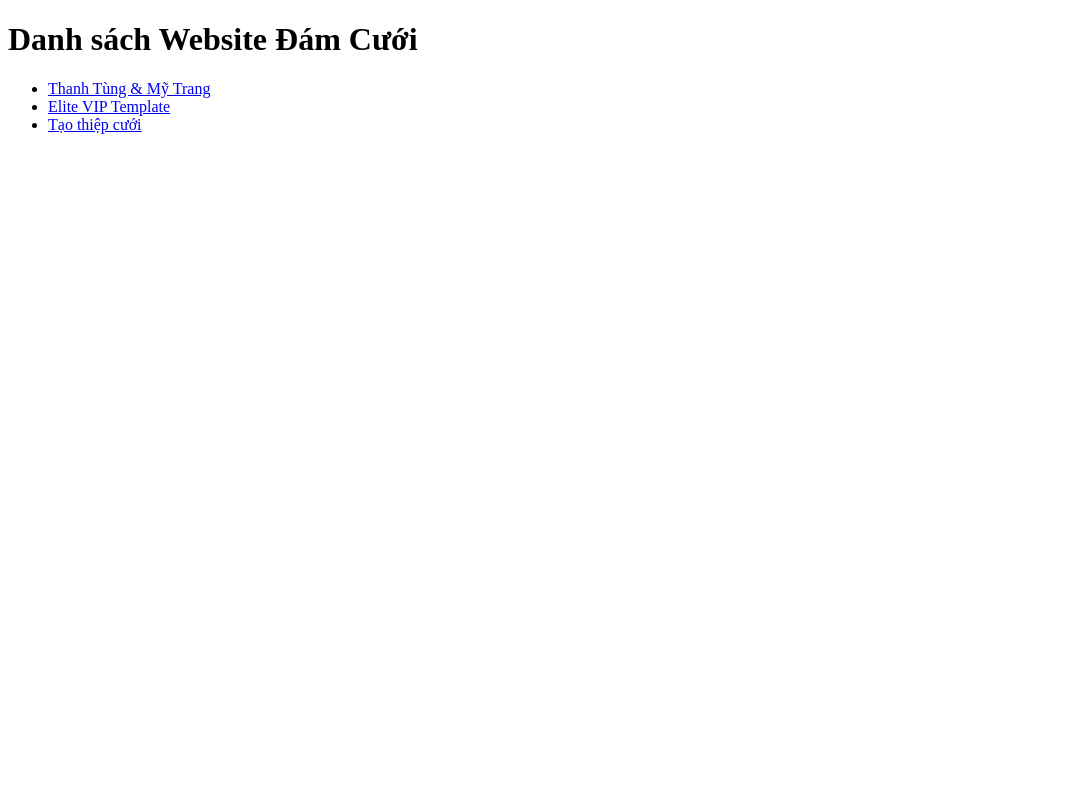
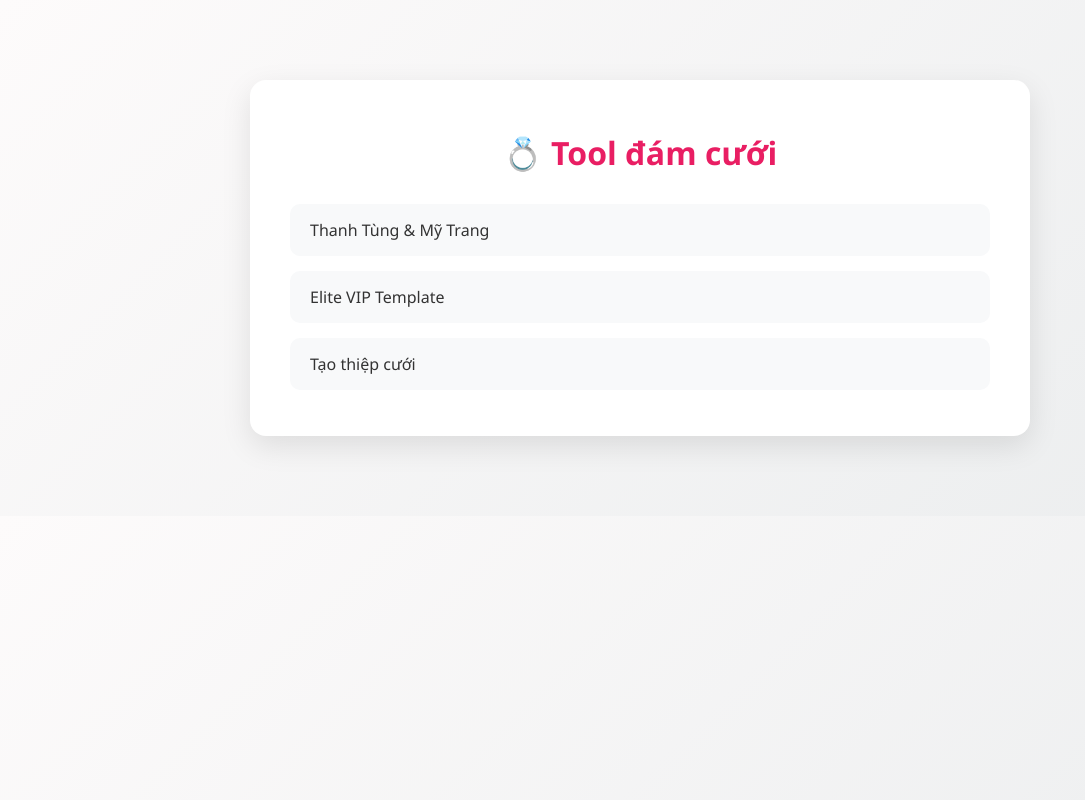
Before and after one commit to longnhatnguyen/wedding, a plain HTML site: page index.html in a window 1280 px wide. Shown: the whole page, without its empty margins (0-1085 px from the left). Drawn offline with Linux system fonts and the light colour scheme.

Commit message:
Update index.html

```diff
--- a/index.html
+++ b/index.html
@@ -1,13 +1,68 @@
+<!DOCTYPE html>
+<html lang="vi">
+<head>
+    <meta charset="UTF-8">
+    <title>Wedding Sites</title>
+    <style>
+        body {
+            font-family: 'Segoe UI', Tahoma, Geneva, Verdana, sans-serif;
+            background: linear-gradient(135deg, #fdfbfb, #ebedee);
+            margin: 0;
+            padding: 0;
+        }
 
-        <!DOCTYPE html>
-        <html>
-        <head><title>Wedding Sites</title></head>
+        .container {
+            max-width: 700px;
+            margin: 80px auto;
+            background: #fff;
+            padding: 30px 40px;
+            border-radius: 16px;
+            box-shadow: 0 10px 30px rgba(0,0,0,0.1);
+        }
+
+        h1 {
+            text-align: center;
+            color: #e91e63;
+            margin-bottom: 30px;
+        }
+
+        ul {
+            list-style: none;
+            padding: 0;
+        }
+
+        li {
+            margin: 15px 0;
+        }
+
+        a {
+            display: block;
+            text-decoration: none;
+            padding: 15px 20px;
+            border-radius: 10px;
+            background: #f8f9fa;
+            color: #333;
+            font-weight: 500;
+            transition: all 0.3s ease;
+        }
+
+        a:hover {
+            background: #e91e63;
+            color: white;
+            transform: translateY(-2px);
+            box-shadow: 0 5px 15px rgba(233, 30, 99, 0.3);
+        }
+    </style>
+</head>
+
 <body>
-            <h1>Danh sách Website Đám Cưới</h1>
+    <div class="container">
+        <h1>💍 Tool đám cưới</h1>
         <ul>
             <li><a href="./tung-trang/dist/index.html">Thanh Tùng & Mỹ Trang</a></li>
             <li><a href="./elite-vip/dist/index.html">Elite VIP Template</a></li>
             <li><a href="./thiep-cuoi/index.html">Tạo thiệp cưới</a></li>
         </ul>
+    </div>
 </body>
 </html>
```
Lines whose indentation alone changed are shown as unchanged.
